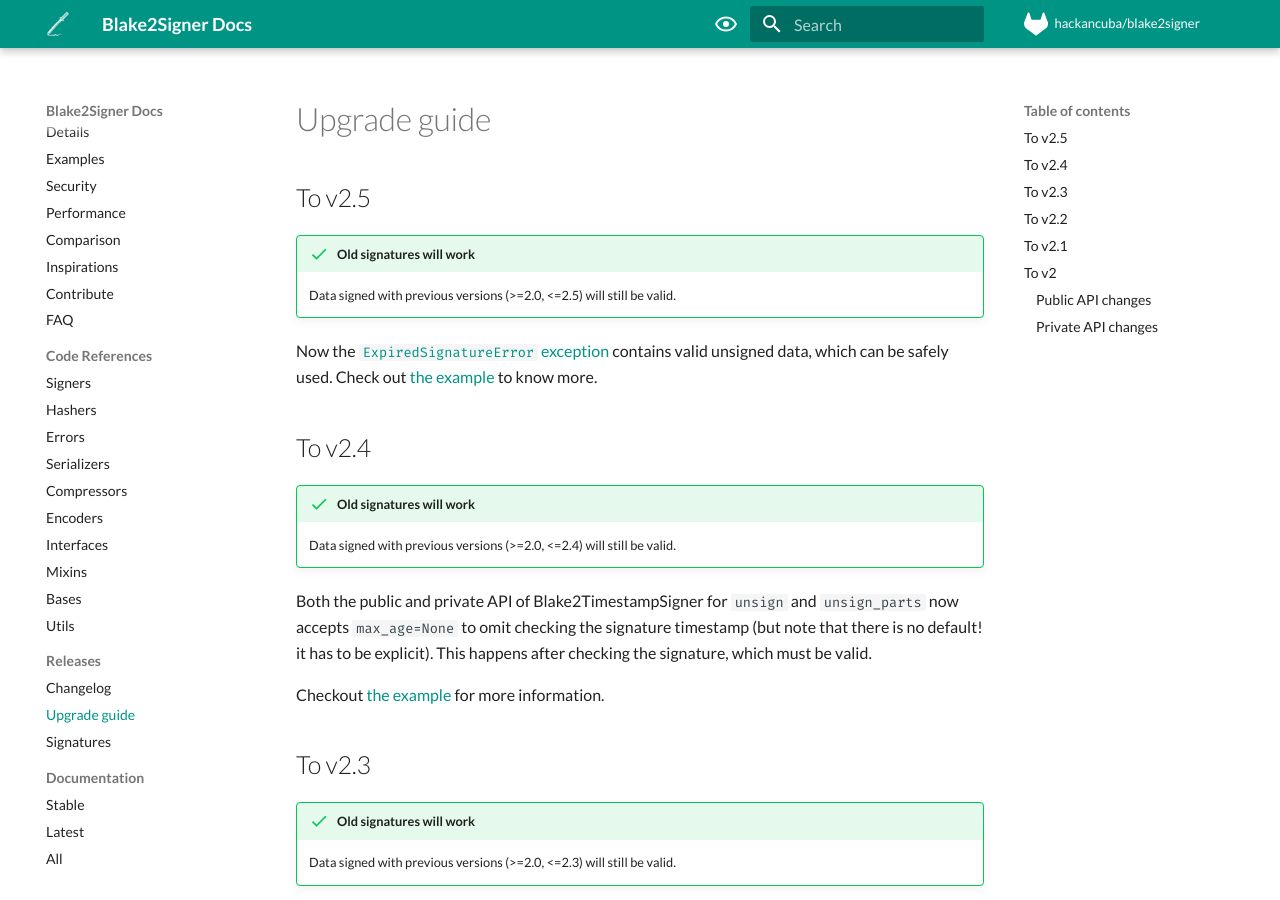
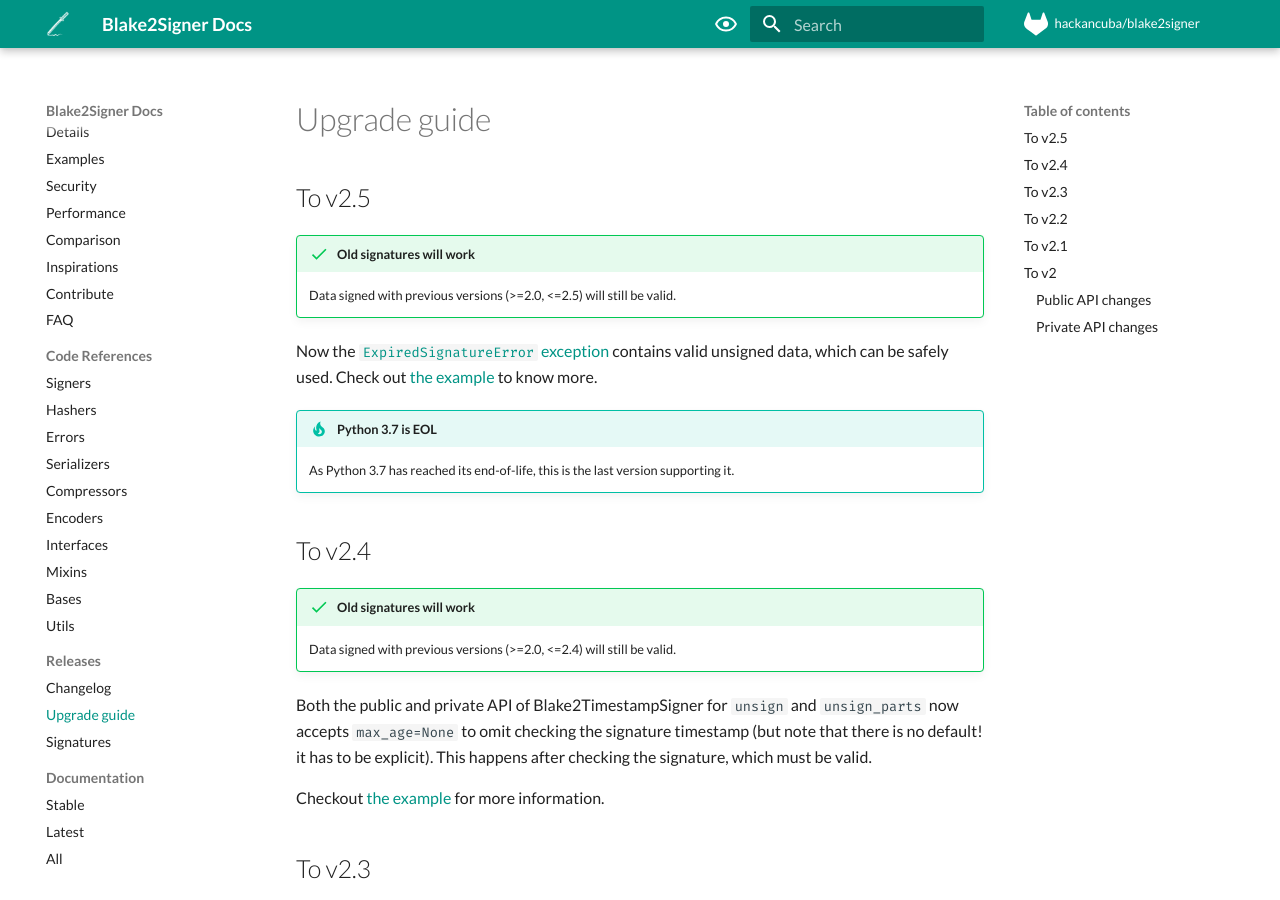
Before and after one commit to HacKanCuBa/blake2signer, an MkDocs documentation site: the page built from docs/docs/upgrade.md, in a window 1280 px wide and 900 px high. Built offline with MkDocs 1.6.1 and Material for MkDocs 9.7.7, drawn with Linux system fonts in a browser that asks for light colours; comment, search, counter and statistics services are not loaded.

Commit message:
:memo: Indicate Python 3.7 EOL in docs

```diff
--- a/docs/docs/upgrade.md
+++ b/docs/docs/upgrade.md
@@ -6,6 +6,9 @@
     Data signed with previous versions (>=2.0, <=2.5) will still be valid.
 
 Now the [`ExpiredSignatureError` exception](errors.md#blake2signer.errors.ExpiredSignatureError) contains valid unsigned data, which can be safely used. Check out [the example](examples.md#the-expired-signature-exception) to know more.
+
+!!! tip "Python 3.7 is EOL"
+    As Python 3.7 has reached its end-of-life, this is the last version supporting it.
 
 ## To v2.4
 
```
Also changed, not shown: docs/docs/changelog.md (+1 -1 lines), CHANGELOG.rst.
